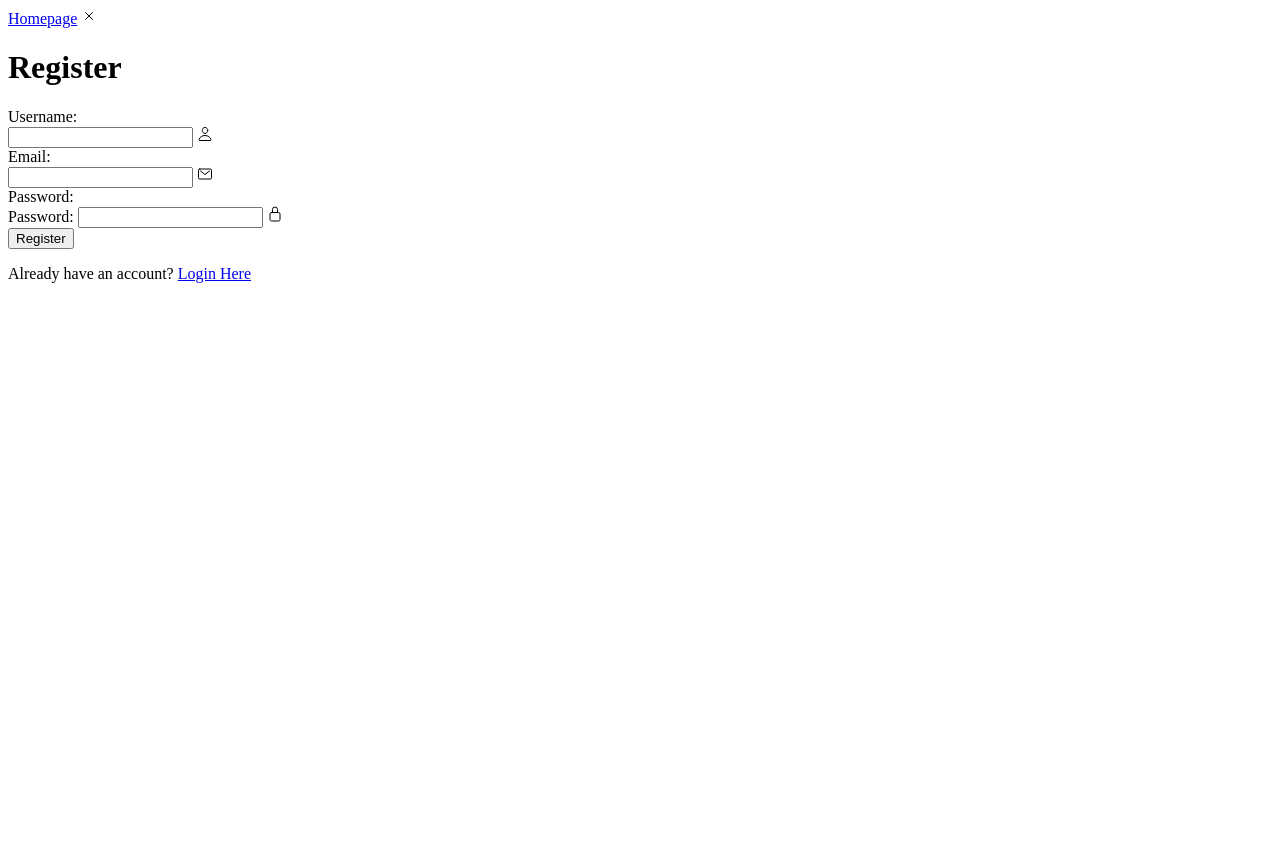
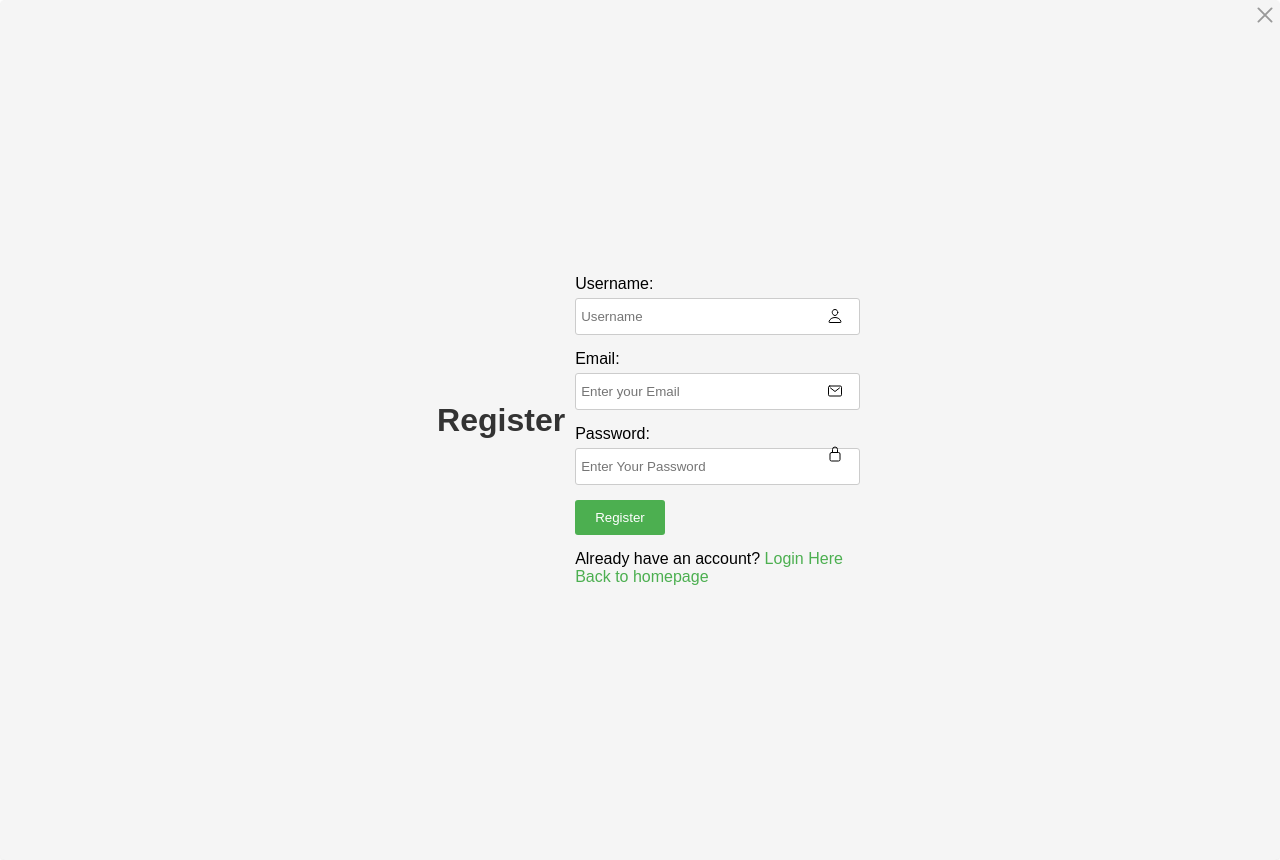
Before and after one commit to DadoveNonye/NutriPlan, a Flask app: page /register in a window 1280 px wide. Before the commit the page ends 283 px from the top, so only its background shows below. Run offline with Flask 3, Linux system fonts and the light colour scheme.

Commit message:
debugging files

```diff
--- /dev/null
+++ b/NutriPlan/pyvenv.cfg
@@ -0,0 +1,3 @@
+home = C:\Python310
+include-system-site-packages = false
+version = 3.10.2
--- a/app/templates/index.html
+++ b/app/templates/index.html
@@ -18,8 +18,7 @@
                 <li><a href="">PAYMENT</a></li>
                 <li><a href="">ABOUT</a></li>
             </ul></nav>
-            <button class="mlogin" id="mealPlanDirection">MY MEAL</button>
-                <a href="{{ url_for('auth.login') }}">Login Here</a></button>
+               <button class="mlogin" id="mealPlanDirection"> <a href="{{ url_for('auth.login') }}">Login Here</a></button>
         </section>
         <section class="hero-section">
             <div class="hero-background-image">
--- a/app/templates/register.html
+++ b/app/templates/register.html
@@ -4,11 +4,11 @@
     <meta charset="UTF-8" />
     <meta name="viewport" content="width=device-width, initial-scale=1.0" />
     <title>Register Page</title>
-    <link rel="stylesheet" href="{{ url_for('static', filename='style.css') }}" />
+    <link rel="stylesheet" href="{{ url_for('static', filename='css/style.css') }}" />
   </head>
   <body>
     <div class="container">
-        <a href="{{ url_for('auth.index')}}" title="Go to homepage">Homepage</a>
+        <!-- <a href="{{ url_for('auth.index')}}" title="Go to homepage">Homepage</a> -->
         <ion-icon name="close-outline" class="close-outline"></ion-icon>
       </a>
 
@@ -17,7 +17,7 @@
         <div>
           <label for="username">Username:</label>
           <div class="input-icon">
-            <input type="text" id="username" name="username" required />
+            <input type="text" id="username" name="username" required placeholder="Username"/>
             <span class="icon"
               ><ion-icon name="person-outline"></ion-icon
             ></span>
@@ -26,22 +26,23 @@
         <div>
           <label for="email">Email:</label>
           <div class="input-icon">
-            <input type="text" id="email" name="email" required />
+            <input type="text" id="email" name="email" required placeholder="Enter your Email"/>
             <span class="icon"><ion-icon name="mail-outline"></ion-icon></span>
           </div>
         </div>
         <div>
-          <label for="email">Password:</label>
+
           <div class="input-icon">
             <label for="password">Password:</label>
-            <input type="text" id="password" name="password" required />
+            <input type="text" id="password" name="password" required placeholder="Enter Your Password" />
             <span class="icon"
-              ><ion-icon name="lock-closed-outline"></ion-icon
-            ></span>
+              ><ion-icon name="lock-closed-outline"></ion-icon></span>
+
           </div>
         </div>
         <button type="submit">Register</button>
         <p>Already have an account? <a href="{{ url_for('auth.login') }}">Login Here</a></p>
+        <p><a href="{{ url_for('auth.index')}}" title="Go to homepage">Back to homepage</a></p>
       </form>
     </div>
   </body>
```
Also changed, not shown: app/templates/login.html (+5 -4 lines), 9 other files.
